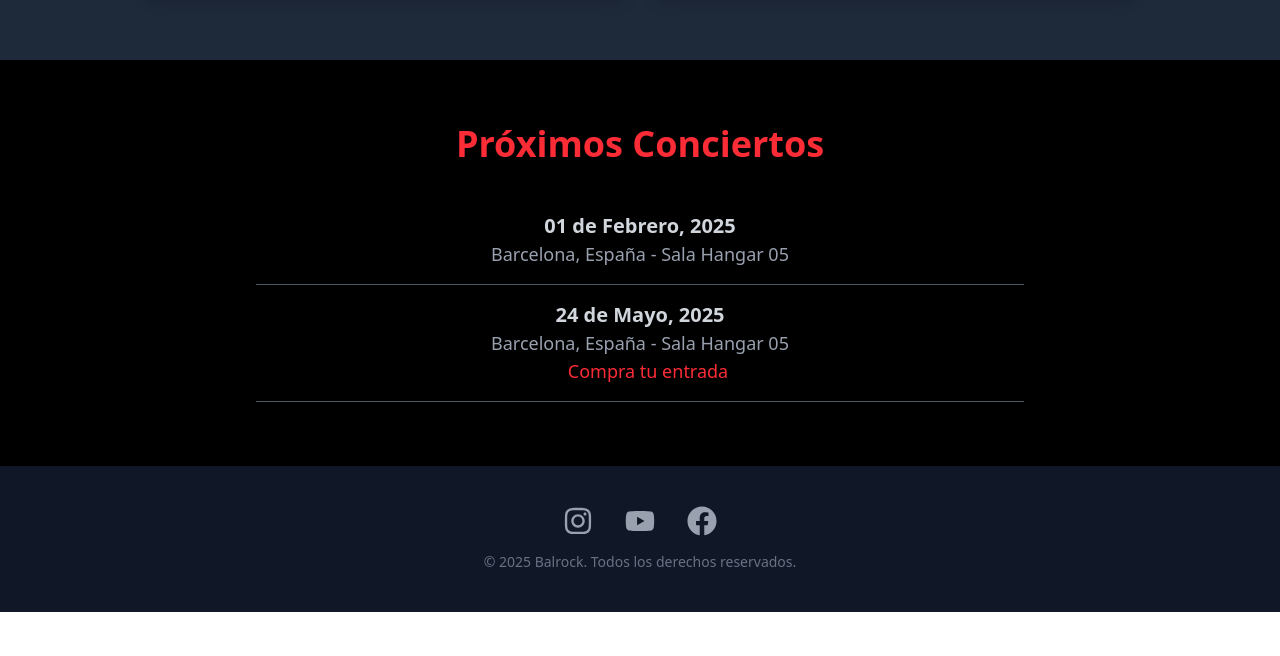
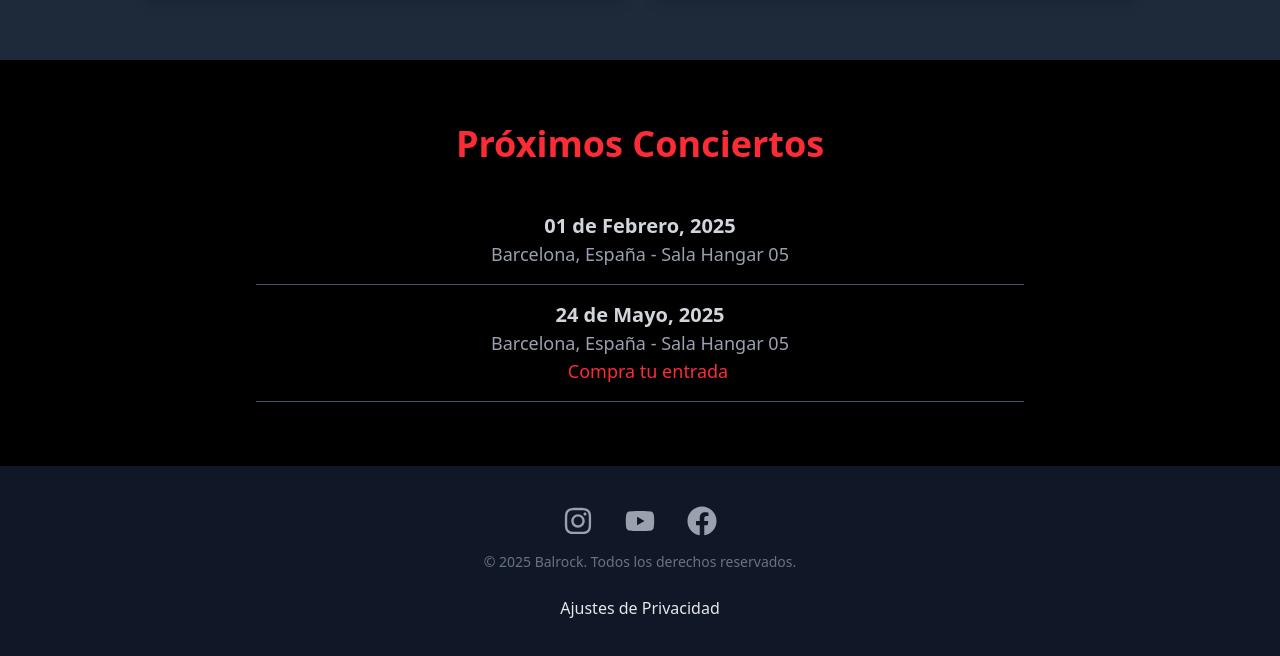
Before and after one commit to liccioni/balrock, a React (Vite) app: page / in a window 1280 px wide. Shown: the part 2160-2816 px from the top of the page. Before the commit the page ends 2772 px from the top, so only its background shows below. Built offline with nearby package versions, Linux system fonts and the light colour scheme.

Commit message:
privacy settings

```diff
--- a/src/Balrock.jsx
+++ b/src/Balrock.jsx
@@ -175,6 +175,10 @@ export default function BalrockPage() {
         <p className="mt-4 text-gray-500 text-sm">
           &copy; 2025 Balrock. Todos los derechos reservados.
         </p>
+        <br></br>
+        <p>
+        <a href="?cmpscreen" className="cmpfooterlink cmpfooterlinkcmp">Ajustes de Privacidad</a>
+        </p>
       </footer>
     </div>
   );
```
